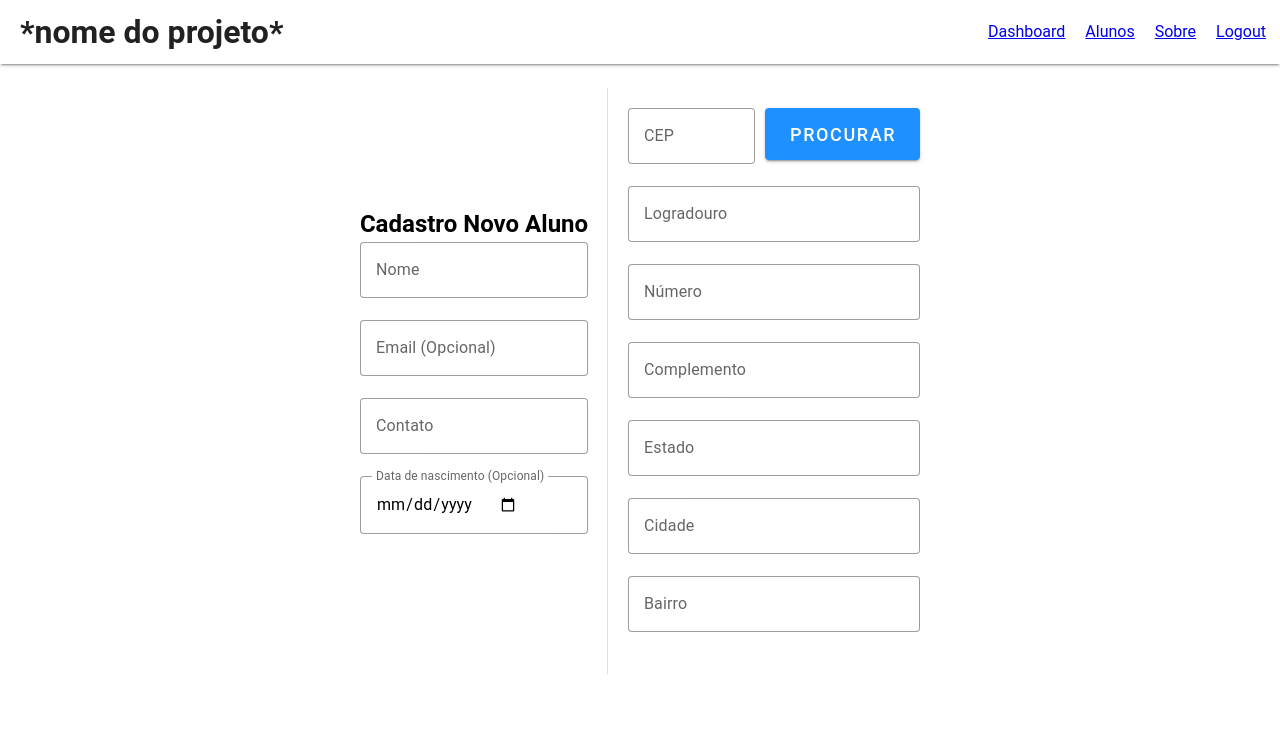
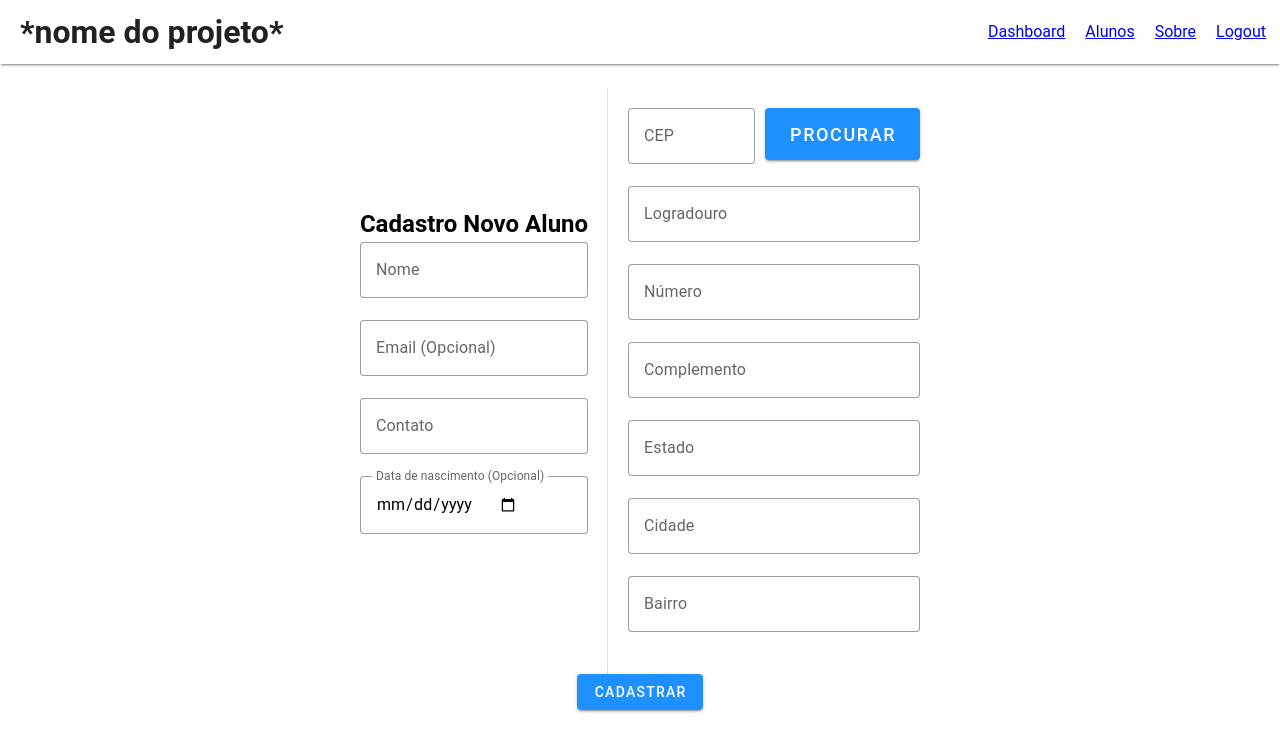
Before and after one commit to lanerLF/projeto-modulo-1, a Vue app: page /create-student in a window 1280 px wide. Shown: the top 752 px of the page. Built offline with nearby package versions, Linux system fonts and the light colour scheme.

Commit message:
fix: fixes the submit button, changing it into a normal button

```diff
--- a/src/views/CreateStudent.vue
+++ b/src/views/CreateStudent.vue
@@ -1,5 +1,5 @@
 <template>
-    <div class="d-flex flex-row justify-center align-center">
+    <div class="d-flex flex-column justify-center align-center">
         <v-form
             @submit.prevent="handle_submit"
             class="d-flex flex-row w-100 align-center justify-center"
@@ -96,6 +96,7 @@
                 ></v-text-field>
             </div>
         </v-form>
+        <v-btn color="#1E90FF" @click.prevent="handle_submit">Cadastrar</v-btn>
     </div>
 </template>
 <script>
```
